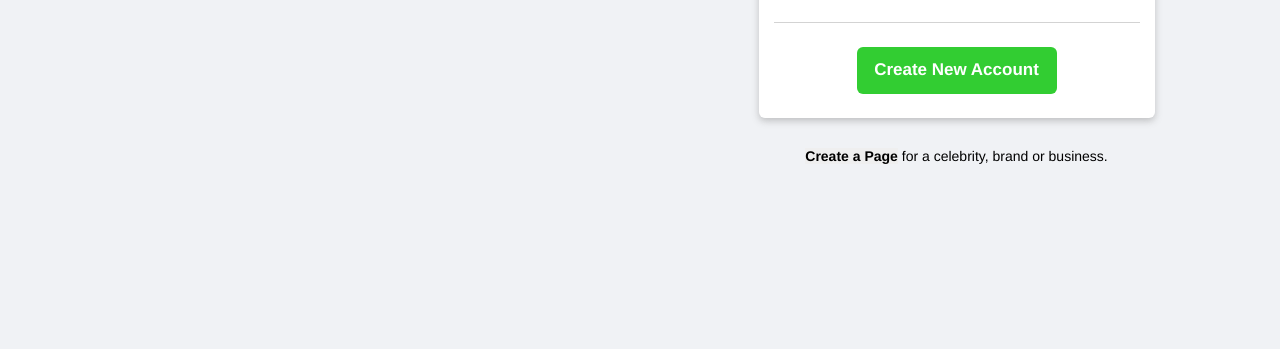
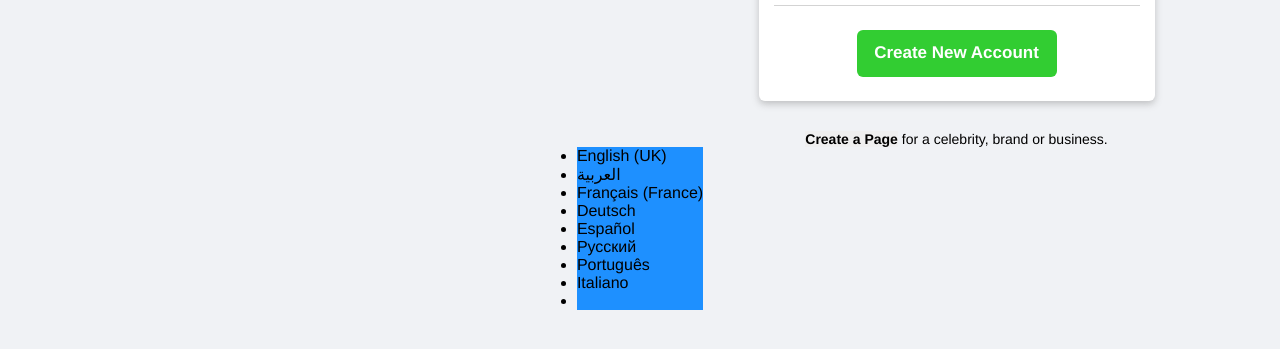
Before and after one commit to Joe-Moussally/Facebook-Login-Page-Clone, a plain HTML site: page index.html in a window 1280 px wide. Shown: the part 379-728 px from the top of the page. Drawn offline with Linux system fonts and the light colour scheme.

Commit message:
Adding footer

```diff
--- a/index.html
+++ b/index.html
@@ -46,4 +46,23 @@
 
 </body>
 
+<!-----------------FOOTER SECTION----------------->
+<footer>
+
+    <!-- languages section -->
+    <ul>
+        <li>English (UK)</li>
+        <li>العربية</li>
+        <li>Français (France)</li>
+        <li>Deutsch</li>
+        <li>Español</li>
+        <li>Русский</li>
+        <li>Português</li>
+        <li>Italiano</li>
+        <li></li>
+    </ul>
+
+
+</footer>
+
 <html>
--- a/styles/styles.css
+++ b/styles/styles.css
@@ -13,8 +13,9 @@
 body {
     background-color: var(--bgcolor);
     display: flex;
+    flex-direction: column;
+    align-items: center;
     justify-content: center;
-    height: 70vh;
 }
 
 #container {
@@ -56,6 +57,7 @@ body {
     flex-direction: column;
     align-items: center;
     margin-top: 130px;
+
 }
 
 #login > div {
@@ -173,6 +175,13 @@ body {
     font-size: 14px;
 }
 
+/*--------------FOOTER SECTION--------------*/
+footer {
+    display: flex;
+    flex-direction: column;
+    background-color: dodgerblue;
+}
+
 /*--------------media queries--------------*/
 @media screen and (max-width: 993px) {
     #hero > p {
```
